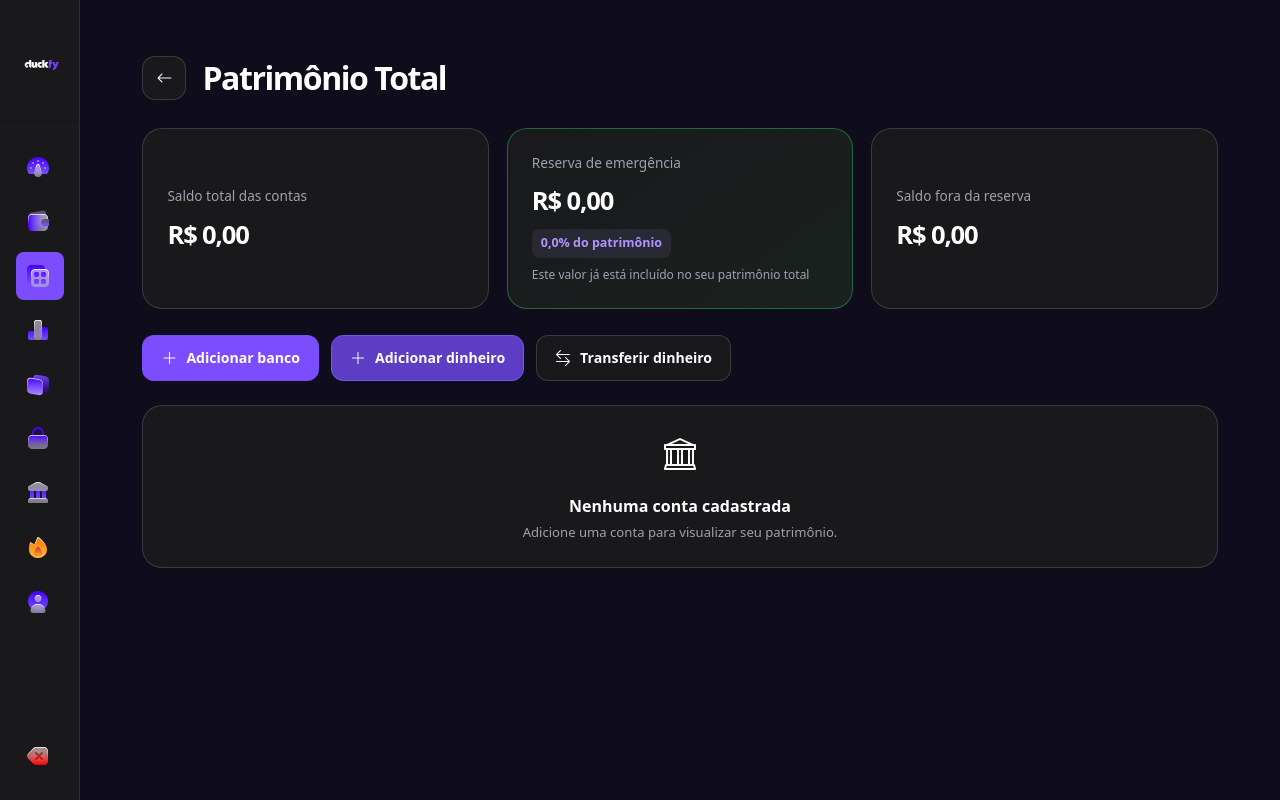
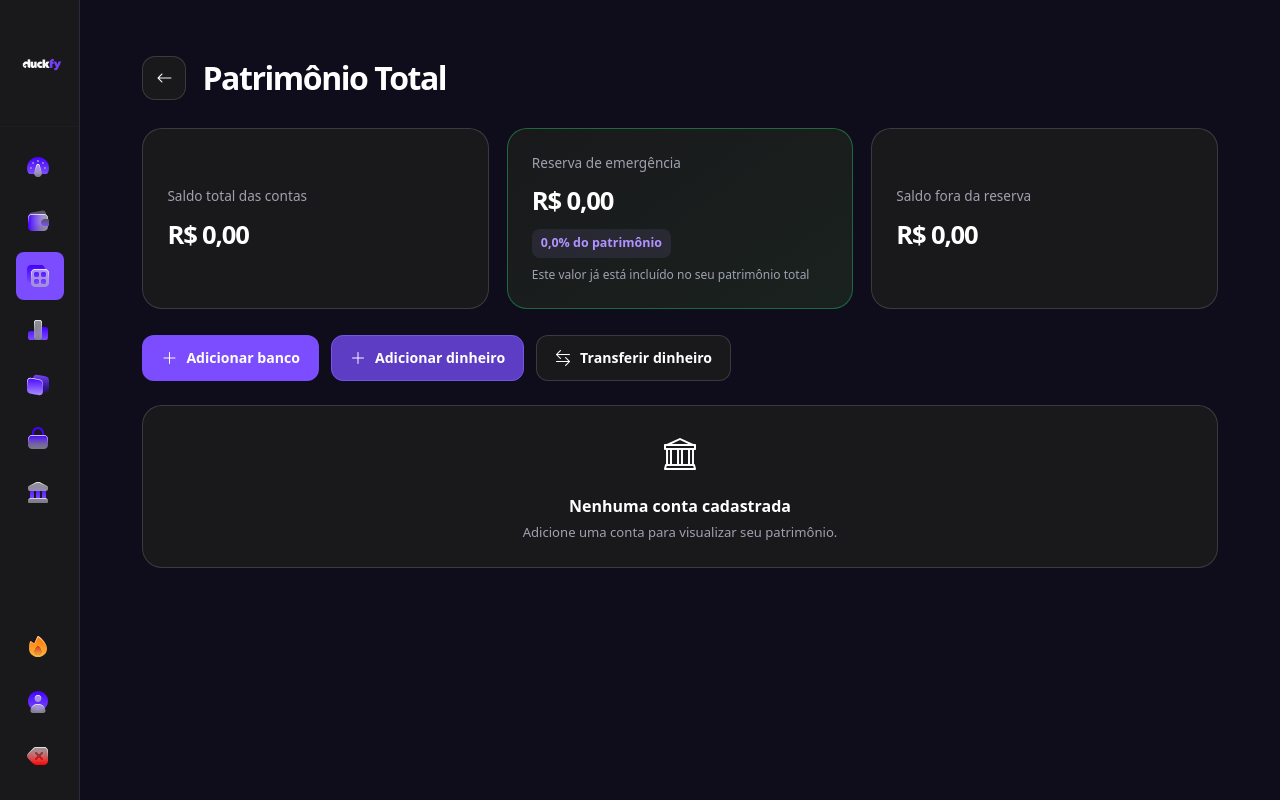
Before and after one commit to migueldinois/DuckFy, a Flask app: page /contas in a window 1280 px wide. Run offline with Flask 3, Linux system fonts and the light colour scheme; the visitor is signed in with stand-in values (Sample User, id 1); data that the repository does not hold is empty.

Commit message:
refactor: ajustar a logo

```diff
--- a/static/css/layout.css
+++ b/static/css/layout.css
@@ -66,7 +66,7 @@ body.app-body {
   justify-content: center;
   width: 100%;
   height: 90px;
-  padding: 0;
+  padding: 0 10px;
   overflow: hidden;
   flex-shrink: 0;
   text-decoration: none;
@@ -74,56 +74,22 @@ body.app-body {
 
 .sidebar-logo {
   display: block;
-  width: 64px !important;
-  height: 64px !important;
-  max-width: none;
+  width: 100%;
+  max-width: 210px;
+  height: 75px;
   object-fit: contain;
+  object-position: center;
   flex-shrink: 0;
-  transition: width 0.25s ease, height 0.25s ease;
+  transition: max-width 0.25s ease, height 0.25s ease;
 }
 
-/* Sidebar aberta */
-.sidebar:not(.collapsed) .sidebar-brand {
-  justify-content: flex-start;
-  padding: 0 12px;
-}
-
-.sidebar:not(.collapsed) .sidebar-logo {
-  width: 210px !important;
-  height: 75px !important;
-}
-
-/* sidebar recolhida */
 .sidebar.collapsed .sidebar-brand {
-    justify-content: center;
-    padding: 0;
+  padding: 0 4px;
 }
 
 .sidebar.collapsed .sidebar-logo {
-    width: 64px !important;
-    height: 64px !important;
-}
-
-.sidebar.collapsed .sidebar-logo {
-  width: 64px !important;
-  height: 64px !important;
-}
-
-/* Sidebar recolhida */
-.sidebar.collapsed .sidebar-brand {
-  justify-content: center;
-  padding: 0;
-}
-
-.sidebar.collapsed .sidebar-logo {
-  width: 64px;
+  width: 72px;
   height: 64px;
-}
-
-
-.sidebar.collapsed .sidebar-logo {
-  width: 60px;
-  height: 60px;
 }
 
 
--- a/templates/layout.html
+++ b/templates/layout.html
@@ -124,7 +124,7 @@
                 </li>
 
                 <!-- sequencia -->
-                <li>
+                <li class="mt-auto">
                     <a href="/sequencia"
                         class="sidebar-link {% if request.path.rstrip('/') == '/sequencia' %}active{% endif %}"
                         title="Sequência" {% if request.path.rstrip('/')=='/sequencia' %}aria-current="page" {% endif
@@ -147,7 +147,7 @@
                 </li>
 
                 <!-- sair -->
-                <li class="mt-auto">
+                <li>
                     <a href="/logout" class="sidebar-logout" title="Sair">
                         <img src="{{ url_for('static', filename='img/icons/logout.svg') }}" alt="" class="sidebar-icon">
                         <span class="brand-text">Sair</span>
```
Also changed, not shown: static/uploads/perfis/28bc8a878f564b9ca0ac6c59e61128b1.jpg (added).
